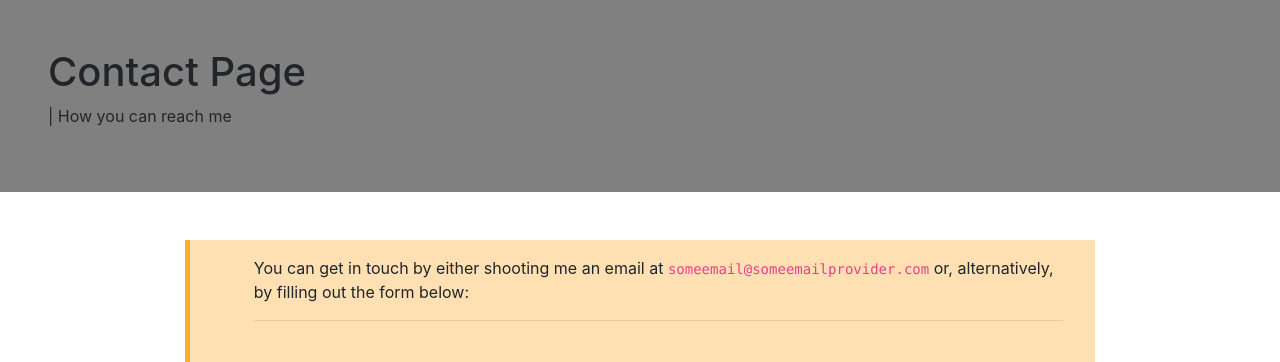
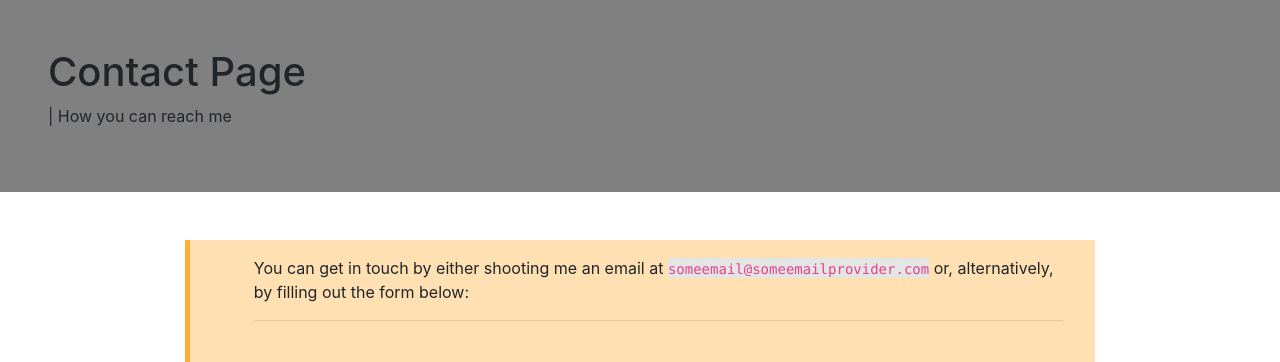
Before and after one commit to daniel71-n/django_blog, a Django app: page /contact/ in a window 1280 px wide. Shown: the part 56-418 px from the top of the page. Run offline with Django 3.2, Linux system fonts and the light colour scheme; some libraries are stand-ins or nearby versions.

Commit message:
Updated the GIF demo
Also added a class to a bit of text on the Contact page, setting it's background color to a gray-ish color

```diff
--- a/templates/basedoc.html
+++ b/templates/basedoc.html
@@ -17,11 +17,9 @@
 padding: 20%;*/
 }
 
-
-/*hr.horizontal_rule{
-	border : 1px solid black;
+.detail{
+background-color: #e3e6e5;
 }
-*/
 
 .body-column{
 background-color: white;
```
